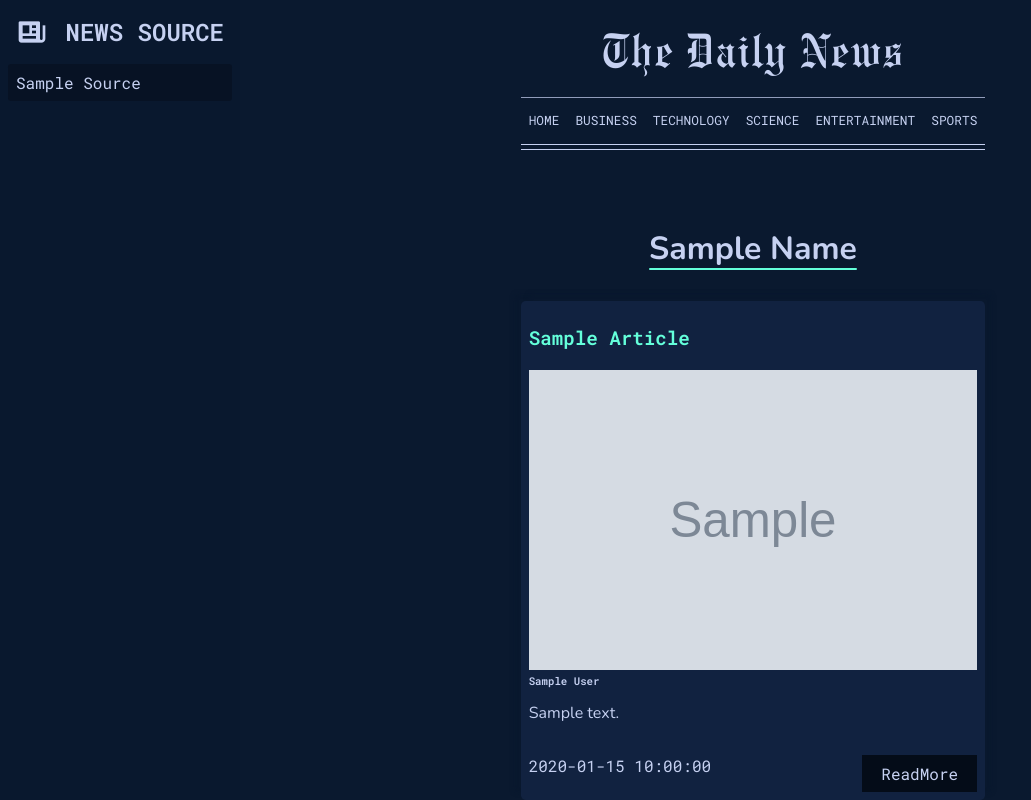
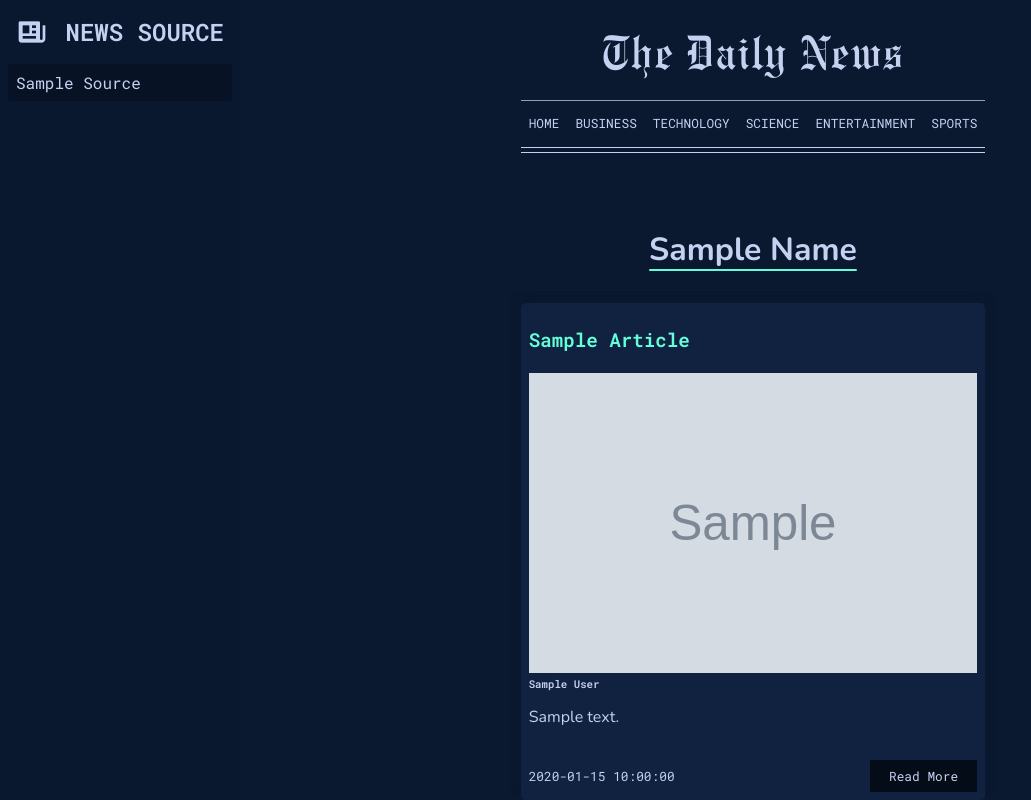
Before and after one commit to LemmyMwaura/The-daily-news, a Flask app: template app_news/templates/categories.html in a window 1280 px wide. Shown: the whole page, without its empty margins (0-1031 px from the left). Run offline with Flask 2, Linux system fonts and the light colour scheme; the template is opened without the code that fills it: most values are stand-ins (such as "Sample title", 1, 10 or a date in 2020); grey boxes marked "Sample" are stand-in pictures; a database or web service that is not in the repository returns one stand-in record (values such as "Sample title"); data that the repository does not hold is empty.

Commit message:
Favicon + style update

```diff
--- a/app_news/static/home.css
+++ b/app_news/static/home.css
@@ -125,17 +125,22 @@ img{
     align-self: center;
 }
 
-.article-items{
+.article-footer{
     display: flex;
     align-items: center;
     justify-content: space-between;
+    margin-top: 1rem;
+}
+
+.article-time{
+    font-size: 0.8rem;
 }
 
 .article-link{
     padding: 0.5rem 1.2rem;
+    font-size: 0.8rem;
     color: #c6d1f1;
     background-color: #040c18;
-    margin-top: 1rem;
     justify-self: flex-end;
 }
 
--- a/app_news/static/styles.css
+++ b/app_news/static/styles.css
@@ -85,7 +85,7 @@ nav{
     justify-content: center;
     height: 4rem;
     position: relative;
-    margin-bottom: 2rem;
+    margin-bottom: 1.5rem;
 }
 
 nav::after,
--- a/app_news/templates/base.html
+++ b/app_news/templates/base.html
@@ -5,6 +5,7 @@
     <meta http-equiv="X-UA-Compatible" content="IE=edge">
     <meta name="viewport" content="width=device-width, initial-scale=1.0">
     <title> TheDailyNews by LemmyMwaura </title>
+    <link rel='icon' href='{{url_for('static', filename='images/logo.png')}}'>
     <link rel="stylesheet" href="{{ url_for('static', filename='styles.css')}}">
     <link href='https://unpkg.com/boxicons@2.1.1/css/boxicons.min.css' rel='stylesheet'>
     {% block link %}{% endblock %}
--- a/app_news/templates/categories.html
+++ b/app_news/templates/categories.html
@@ -23,9 +23,9 @@
             <img src="{{ article.urltoImage}}" alt="news article">
             <h6>{{ article.author }}</h6>
             <p>{{ article.description }}</p>
-            <div class="article-items">
-                <p>{{ article.publishedAt }}</p>
-                <a class='article-link' href="{{ article.url }}" target="_blank">ReadMore</a>
+            <div class="article-footer">
+                <p class="article-time">{{ article.publishedAt }}</p>
+                <a class='article-link' href="{{ article.url }}" target="_blank">Read More</a>
             </div>
         </div>
         {% endfor %}
--- a/app_news/templates/home.html
+++ b/app_news/templates/home.html
@@ -23,8 +23,8 @@
             <img src="{{ article.urltoImage}}" alt="news article">
             <h6>{{ article.author }}</h6>
             <p>{{ article.description }}</p>
-            <div class="article-items">
-                <p>{{ article.publishedAt }}</p>
+            <div class="article-footer">
+                <p class="article-time">{{ article.publishedAt }}</p>
                 <a class='article-link' href="{{ article.url }}" target="_blank">Read More</a>
             </div>
         </div>
--- a/app_news/templates/news-source.html
+++ b/app_news/templates/news-source.html
@@ -23,8 +23,8 @@
             <img src="{{ article.urltoImage}}" alt="news article">
             <h6>{{ article.author }}</h6>
             <p>{{ article.description }}</p>
-            <div class="article-items">
-                <p>{{ article.publishedAt }}</p>
+            <div class="article-footer">
+                <p class="article-time">{{ article.publishedAt }}</p>
                 <a class='article-link' href="{{ article.url }}" target="_blank">Read More</a>
             </div>
         </div>
```
Also changed, not shown: app_news/static/images/logo.png (added), app_news/static/images/web.png.
